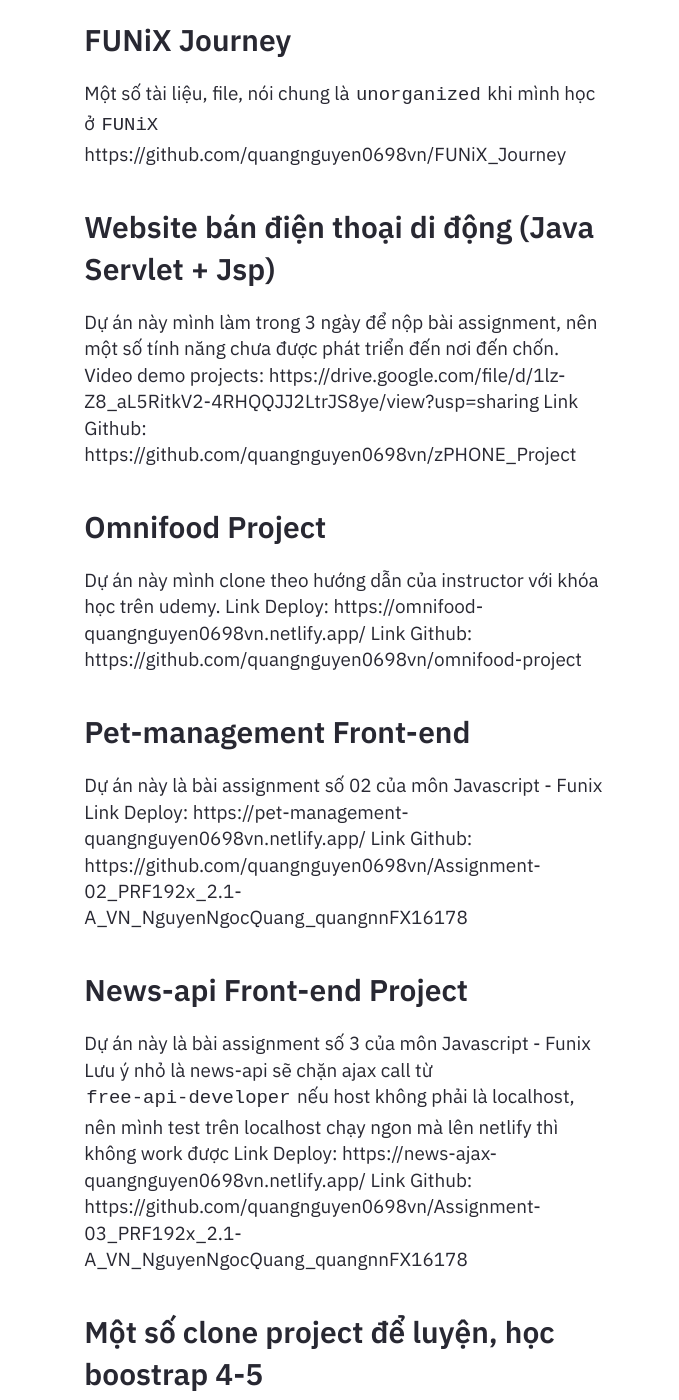
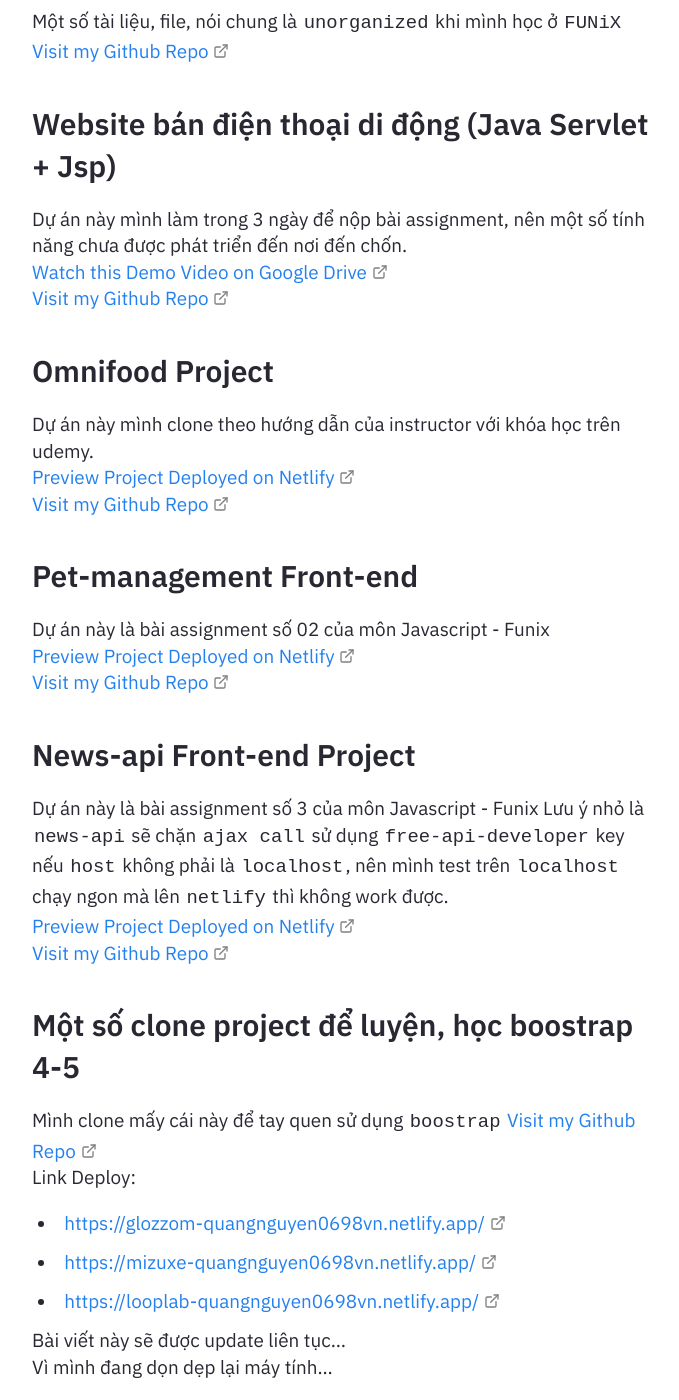
Before and after one commit to quangnguyen0698vn/quangnguyen0698vn.github.io, a Jekyll site: the page built from _notes/Public/2022-07-30-my-projects.md, in a window 1280 px wide and 1400 px high, scrolled down 391 px. Shown: the whole window, without its empty margins (294-973 px from the left). Built offline with Jekyll 4.4.1, drawn with Linux system fonts in a browser that asks for light colours; some of the changed text lies outside the part shown.

Commit message:
add the projects

```diff
--- a/_includes/Homepage.html
+++ b/_includes/Homepage.html
@@ -11,7 +11,7 @@
     <p>
       Check out the <a href="{{'/notes' | relative_url}}"> Notes </a>,
       <a href="{{'/post/about-me' | relative_url}}"> About me </a> and
-      <a href="{{'/post/my-projects' | relative_url}}"> My projects</a>.
+      <a href="{{'/note/my-projects' | relative_url}}"> My projects</a>.
     </p>
   </div>
 </div>
--- a/_includes/Nav.html
+++ b/_includes/Nav.html
@@ -31,8 +31,9 @@
 
 <nav class="navbar is-transparent" role="navigation" aria-label="main navigation">
   <div class="navbar-brand">
-      <a class="navbar-item" style="padding-left: 0;"; href="{{ site.baseurl }}/index.html">
-          <h6> {{site.heading}}</h6></a>
+    <a class="navbar-item" style="padding-left: 0;" ; href="{{ site.baseurl }}/index.html">
+      <h6> {{site.heading}}</h6>
+    </a>
     <script src="{{ site.baseurl }}/assets/js/modeswitcher.js"></script>
     <div class="navbar-item navbar-dark-mode__mobile is-hidden-tablet" onclick="modeSwitcher()">
       <div class="buttons">
@@ -59,17 +60,17 @@
       <a href="../post/about-me" class="navbar-item">
         About me
       </a>
-        <a href="../post/my-projects" class="navbar-item">
+      <a href="../note/my-projects" class="navbar-item">
         My Projects
       </a>
-        <a href="https://github.com/quangnguyen0698vn" target="_blank" class="navbar-item">
+      <a href="https://github.com/quangnguyen0698vn?tab=repositories" target="_blank" class="navbar-item">
         Github
       </a>
-        <a href="https://www.facebook.com/" target="_blank" class="navbar-item">
+      <a href="https://www.facebook.com/quangnguyen98hb" target="_blank" class="navbar-item">
         Facebook
       </a>
     </div>
-      <div class="navbar-end is-hidden-mobile" onclick="modeSwitcher()" >
+    <div class="navbar-end is-hidden-mobile" onclick="modeSwitcher()">
       <div class="navbar-item">
         <div class="buttons">
           <a class="button is-text">
--- a/_layouts/Post.html
+++ b/_layouts/Post.html
@@ -32,15 +32,12 @@
 <head>
     <meta content="width=device-width, initial-scale=1" name="viewport" />
     <meta content="Hiran Venugopalan" property="og:site_name" />
-    <meta
-        content="Product and Type Designer | UI UX | Design Mentoring"
-        property="og:description">
+    <meta content="Product and Type Designer | UI UX | Design Mentoring" property="og:description">
     <meta content="{{ site.url }}/about/" property="article:author">
     <meta property="og:image" content="../assets/img/OGImg.png">
     <link rel="preconnect" href="https://fonts.googleapis.com">
     <link rel="preconnect" href="https://fonts.gstatic.com" crossorigin>
-    <link href="https://fonts.googleapis.com/css2?family=IBM+Plex+Sans:wght@400;600&display=swap"
-        rel="stylesheet">
+    <link href="https://fonts.googleapis.com/css2?family=IBM+Plex+Sans:wght@400;600&display=swap" rel="stylesheet">
     {%- if page.title -%}
     <meta content="{{ page.title }}" property="og:title">
     <meta content="article" property="og:type">
@@ -75,13 +73,13 @@
 
                 <!-- Homepage Layout-->
                 {%- if page.permalink == "/" -%}
-            <div class="column is-8-widescreen  is-8-desktop is-8-tablet is-12-mobile">
+                <div class="column is-10-widescreen  is-10-desktop is-10-tablet is-12-mobile">
                     {%- if site.preferences.homepage.enabled -%}
                     <!--- Show Homepage -->
                     {%- include Homepage.html -%}
                     {%- else -%}
                     <!--- Show Feed Part -->
-                <div class="column is-6-widescreen  is-8-desktop is-8-tablet is-12-mobile">
+                    <div class="column is-7-widescreen  is-10-desktop is-10-tablet is-12-mobile">
                         <h5 class="meta-title"><a href="/">← Home</a></h5>
                         <div class="jumbo">{{page.title}}</div>
                         {%- include FeedContent.html -%}
@@ -93,7 +91,7 @@
 
                 <!--- Notes Feed Layout-->
                 {%- if page.feedformat -%}
-            <div class="column is-6-widescreen  is-8-desktop is-8-tablet is-12-mobile">
+                <div class="column is-7-widescreen  is-10-desktop is-10-tablet is-12-mobile">
                     <h5 class="meta-title"><a href="/">← Home</a></h5>
                     <div class="jumbo">{{page.title}}</div>
                     {%- include Content.html -%}
@@ -102,7 +100,7 @@
 
                     <!--- Notes Layout-->
                     {%- if page.content-type == "notes" -%}
-            <div class="column is-5-widescreen  is-6-desktop is-8-tablet is-12-mobile">
+                    <div class="column is-6-widescreen  is-6-desktop is-8-tablet is-12-mobile">
                         <div class="note-page-section">
                             <div>
                                 {%- if site.preferences.homepage.enabled -%}
@@ -116,9 +114,20 @@
                             <!--- List type Note Layout-->
                             {%- if page.format == "list" -%}
                             <style>
-                        li {border-bottom: 1px solid var(--color-border-light); list-style: none; padding: 0.4rem 0 0.4rem 0;}
-                        .content ul { padding-left: 0px;}
-                        h3 {padding-top: 1rem; padding-bottom: 0rem;}
+                                li {
+                                    border-bottom: 1px solid var(--color-border-light);
+                                    list-style: none;
+                                    padding: 0.4rem 0 0.4rem 0;
+                                }
+
+                                .content ul {
+                                    padding-left: 0px;
+                                }
+
+                                h3 {
+                                    padding-top: 1rem;
+                                    padding-bottom: 0rem;
+                                }
                             </style>
                             {%- endif -%}
                             <h1>{{page.title}}</h1>
@@ -131,13 +140,14 @@
 
                     <!--- Post Feed Layout-->
                     {%- if page.permalink == "/posts" -%}
-            <div class="column is-6-widescreen  is-8-desktop is-8-tablet is-12-mobile">
+                    <div class="column is-7-widescreen  is-10-desktop is-10-tablet is-12-mobile">
                         <h5 class="meta-title"><a href="/">← Home</a></h5>
                         <div class="jumbo">{{page.title}}</div>
                         {%- include Content.html -%}
                         {% for post in site.posts %}
                         <div class="list-feed">
-                        <a href="{{ site.baseurl }}{{post.url}}" style="text-decoration: none;display: flex;justify-content: space-between;flex-direction: row;width: 100%;">
+                            <a href="{{ site.baseurl }}{{post.url}}"
+                                style="text-decoration: none;display: flex;justify-content: space-between;flex-direction: row;width: 100%;">
                                 <div class="writinglist-title">{{post.title }}</div>
                             </a>
                         </div>
@@ -149,8 +159,8 @@
                         {%- endif -%}
 
                         <!--- Post Layout-->
-             {%- if page.content-type == "post"  -%}
-             <div class="column is-5-widescreen  is-6-desktop is-8-tablet is-12-mobile">
+                        {%- if page.content-type == "post" -%}
+                        <div class="column is-7-widescreen  is-8-desktop is-8-tablet is-12-mobile">
                             <div class="note-page-section">
                                 <div>
                                     {%- if site.preferences.homepage.enabled -%}
@@ -170,7 +180,7 @@
 
                         <!--- Static Page Layout-->
                         {%- if page.content-type == "static" -%}
-            <div class="column is-5-widescreen  is-6-desktop is-8-tablet is-12-mobile">
+                        <div class="column is-7-widescreen  is-8-desktop is-8-tablet is-12-mobile">
                             <div class="jumbo">{{page.title}}</div>
                             {%- include Content.html -%}
                         </div>
@@ -180,4 +190,5 @@
         {%- include Footer.html -%}
     </main>
 </body>
+
 </html>
--- a/_notes/Public/2022-07-30-my-projects.md
+++ b/_notes/Public/2022-07-30-my-projects.md
@@ -4,33 +4,37 @@ feed: show
 date : 30-07-2022
 ---
 
-Tổng hợp những `mini-projects` đã làm và upload lên github
+Tổng hợp những `mini-projects` đã làm và upload lên `github`
 
 ## FUNiX Journey
 Một số tài liệu, file, nói chung là `unorganized` khi mình học ở `FUNiX`
-https://github.com/quangnguyen0698vn/FUNiX_Journey
+[Visit my Github Repo](https://github.com/quangnguyen0698vn/FUNiX_Journey)
 ## Website bán điện thoại di động (Java Servlet + Jsp)
 Dự án này mình làm trong 3 ngày để nộp bài assignment, nên một số tính năng chưa được phát triển đến nơi đến chốn.
-Video demo projects: https://drive.google.com/file/d/1lz-Z8_aL5RitkV2-4RHQQJJ2LtrJS8ye/view?usp=sharing
-Link Github: https://github.com/quangnguyen0698vn/zPHONE_Project
+[Watch this Demo Video on Google Drive](https://drive.google.com/file/d/1lz-Z8_aL5RitkV2-4RHQQJJ2LtrJS8ye/view?usp=sharing)
+[Visit my Github Repo](https://github.com/quangnguyen0698vn/zPHONE_Project)
 ## Omnifood Project
 Dự án này mình clone theo hướng dẫn của instructor với khóa học trên udemy.
-Link Deploy: https://omnifood-quangnguyen0698vn.netlify.app/
-Link Github: https://github.com/quangnguyen0698vn/omnifood-project
+[Preview Project Deployed on Netlify](https://omnifood-quangnguyen0698vn.netlify.app/)
+[Visit my Github Repo](https://github.com/quangnguyen0698vn/omnifood-project)
 ## Pet-management Front-end
 Dự án này là bài assignment số 02 của môn Javascript - Funix
-Link Deploy: https://pet-management-quangnguyen0698vn.netlify.app/
-Link Github: https://github.com/quangnguyen0698vn/Assignment-02_PRF192x_2.1-A_VN_NguyenNgocQuang_quangnnFX16178
+[Preview Project Deployed on Netlify](https://pet-management-quangnguyen0698vn.netlify.app/)
+[Visit my Github Repo](https://github.com/quangnguyen0698vn/Assignment-02_PRF192x_2.1-A_VN_NguyenNgocQuang_quangnnFX16178)
 ## News-api Front-end Project
 Dự án này là bài assignment số 3 của môn Javascript - Funix
-Lưu ý nhỏ là news-api sẽ chặn ajax call từ `free-api-developer` nếu host không phải là localhost, nên mình test trên localhost chạy ngon mà lên netlify thì không work được
-Link Deploy: https://news-ajax-quangnguyen0698vn.netlify.app/
-Link Github: https://github.com/quangnguyen0698vn/Assignment-03_PRF192x_2.1-A_VN_NguyenNgocQuang_quangnnFX16178
+Lưu ý nhỏ là `news-api` sẽ chặn `ajax call` sử dụng `free-api-developer` key nếu `host` không phải là `localhost`, nên mình test trên `localhost` chạy ngon mà lên `netlify` thì không work được.
+[Preview Project Deployed on Netlify](https://news-ajax-quangnguyen0698vn.netlify.app)
+[Visit my Github Repo](https://github.com/quangnguyen0698vn/Assignment-03_PRF192x_2.1-A_VN_NguyenNgocQuang_quangnnFX16178)
 ## Một số clone project để luyện, học boostrap 4-5
-Link Github: https://github.com/quangnguyen0698vn/bootstrap-projects
+Mình clone mấy cái này để tay quen sử dụng `boostrap`
+[Visit my Github Repo](https://github.com/quangnguyen0698vn/bootstrap-projects)
 Link Deploy:
-https://glozzom-quangnguyen0698vn.netlify.app/
-https://mizuxe-quangnguyen0698vn.netlify.app/
-https://looplab-quangnguyen0698vn.netlify.app/
+- [https://glozzom-quangnguyen0698vn.netlify.app/](https://glozzom-quangnguyen0698vn.netlify.app/)
+- [https://mizuxe-quangnguyen0698vn.netlify.app/](https://mizuxe-quangnguyen0698vn.netlify.app/)
+- [https://looplab-quangnguyen0698vn.netlify.app/](https://looplab-quangnguyen0698vn.netlify.app/)
 
 Bài viết này sẽ được update liên tục...
+Vì mình đang dọn dẹp lại máy tính...
+
+Nguyễn Ngọc Quang
```
Also changed, not shown: other parts of _layouts/Post.html (+2 -1 lines), 1 other file. Lines whose indentation alone changed are shown as unchanged.
